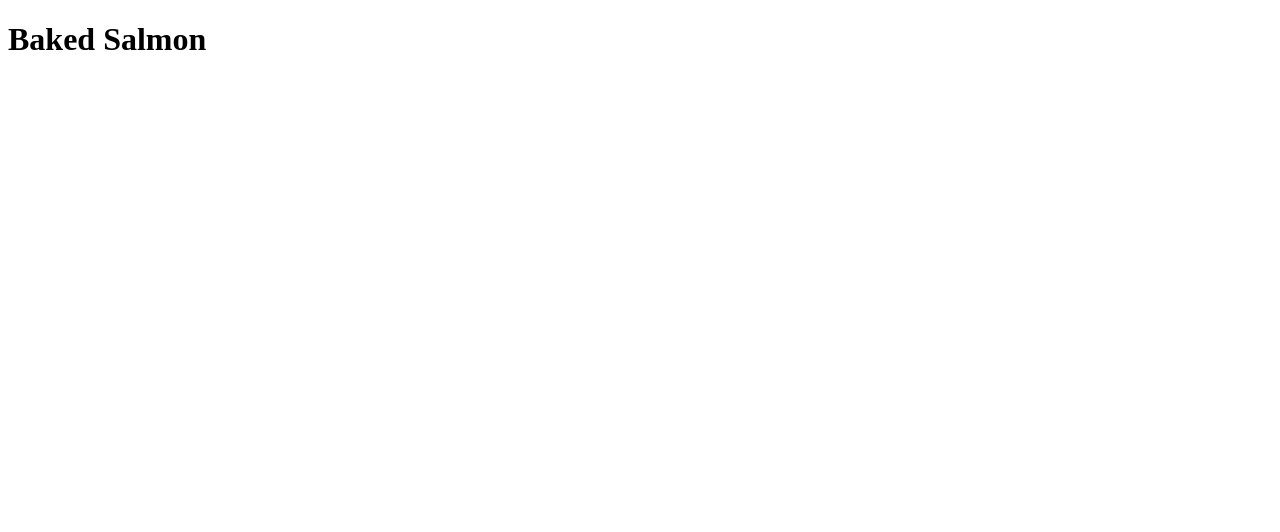
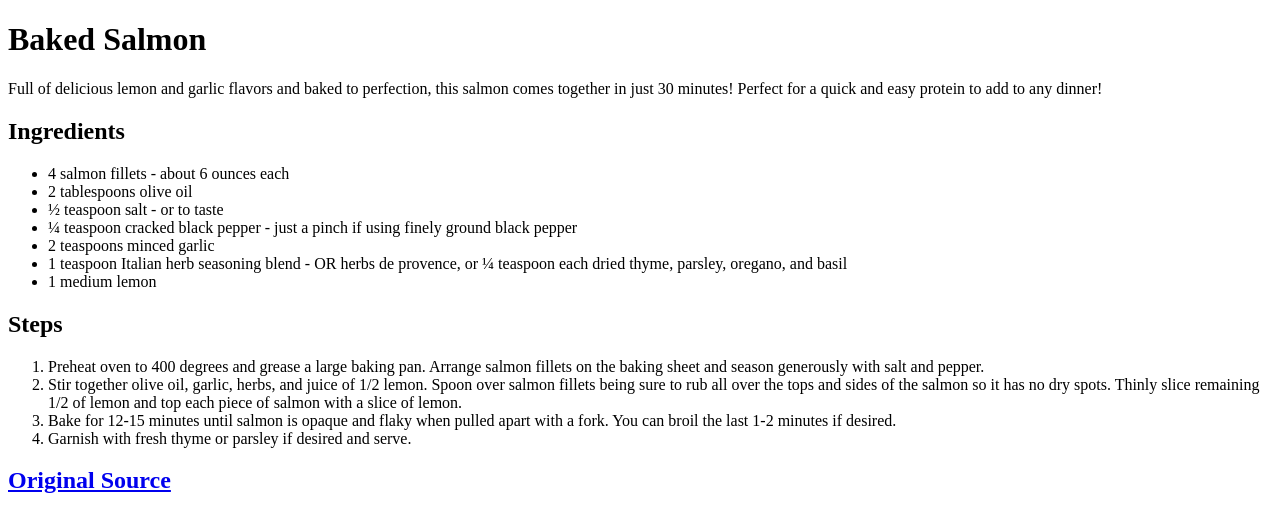
Before and after one commit to MintyBun/odin-recipes, a plain HTML site: page recipes/baked-salmon.html in a window 1280 px wide. Drawn offline with Linux system fonts and the light colour scheme.

Commit message:
Image and Content
Added full page content and image

```diff
--- a/recipes/baked-salmon.html
+++ b/recipes/baked-salmon.html
@@ -8,5 +8,26 @@
 
     <body>
         <h1>Baked Salmon</h1>
+        <p>Full of delicious lemon and garlic flavors and baked to perfection, this salmon comes together in just 30 minutes! Perfect for a quick and easy protein to add to any dinner!</p>
+        <h2>Ingredients</h2>
+        <ul>
+            <li>4 salmon fillets - about 6 ounces each</li>
+            <li>2 tablespoons olive oil</li>
+            <li>½ teaspoon salt - or to taste</li>
+            <li>¼ teaspoon cracked black pepper - just a pinch if using finely ground black pepper</li>
+            <li>2 teaspoons minced garlic</li>
+            <li>1 teaspoon Italian herb seasoning blend - OR herbs de provence, or ¼ teaspoon each dried thyme, parsley, oregano, and basil</li>
+            <li>1 medium lemon</li>
+        </ul>
+        <h2>Steps</h2>
+        <ol>
+            <li>Preheat oven to 400 degrees and grease a large baking pan. Arrange salmon fillets on the baking sheet and season generously with salt and pepper. </li>
+            <li>Stir together olive oil, garlic, herbs, and juice of 1/2 lemon. Spoon over salmon fillets being sure to rub all over the tops and sides of the salmon so it has no dry spots. Thinly slice remaining 1/2 of lemon and top each piece of salmon with a slice of lemon.</li>
+            <li>Bake for 12-15 minutes until salmon is opaque and flaky when pulled apart with a fork. You can broil the last 1-2 minutes if desired. </li>
+            <li>Garnish with fresh thyme or parsley if desired and serve.</li>
+        </ol>
+        <h2><h2>
+            <a href="https://www.lecremedelacrumb.com/best-easy-healthy-baked-salmon/" target="_blank" ref="noopener noreferrer">Original Source</a>
+        </h2></h2>
     </body>
 </html>
```
Also changed, not shown: images/baked-salmon.jpg (added).
